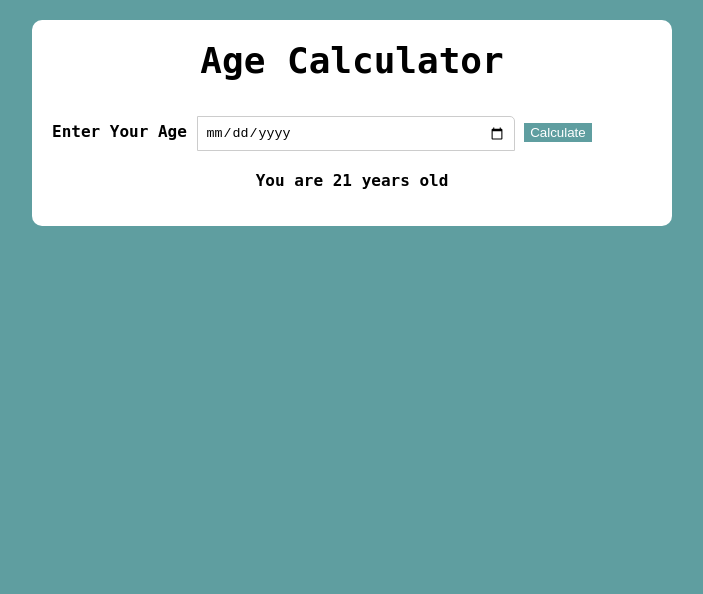
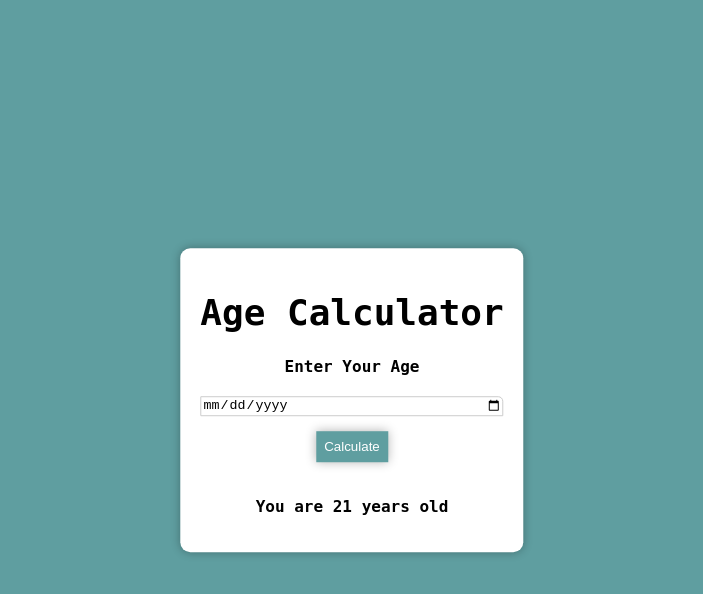
Before and after one commit to TheSaifAli/Age-Calculator, a plain HTML site: page index.html in a window 1280 px wide. Shown: the whole page, without its empty margins (288-991 px from the left). Drawn offline with Linux system fonts and the light colour scheme.

Commit message:
Update style.css

```diff
--- a/style.css
+++ b/style.css
@@ -8,48 +8,53 @@ body {
     background-color:white;
     padding:20px;
     max-width:600px;
-    margin:0 auto;
     border-radius:10px;
-    border-box:0 0 10px rgba(0, 0, 0, .2);
+    box-shadow:0 0 10px rgba(0, 0, 0, .3);
+    position:absolute ;
+    top:50%;
+    left:50%;
+    transform:translateX(-50%) translateY(-50%);
 
 }
 
 h1{
     text-align:center;
-font-size:36px;
-margin-top:0;
-margin-bottom:20px;
+    font-size:36px;
 }
-form{
+#form{
     display:flex;
     flex-direction:column;
-align-items: center;
+    align-items:center;
 }
 #Enterage{
- text-align:center ;
  font-weight:bold;
- padding-top:20px;
+ margin-bottom:20px;
 }
+
 #inputdate{
-padding:8px;
-border: 1px solid #ccc;
-margin-top:15px;
+margin-bottom:15px;
 width:100%;
 max-width:300px;
 border-radius:0 5px 0 0;
+border:1px solid #cccccc;
+font-size:;
 }
 
 #btn{
-    margin-top:10px;
+    margin-bottom:15px;
     background-color:cadetblue;
     color:white;
     border-style:none ;
-    padding-top:2px;
-    padding-bottom:2px;
+    padding:8px;
+    transition:1s ease-out;
+    box-shadow:0 0 10px rgba(0, 0, 0, .3);
 }
+#btn:hover{
+padding:15px;
+background-color:opacity:20%;;
+}
+
 #result{
     margin-top:20px;
-    text-align:center ;
     font-weight:bold ;
-
 }
```
